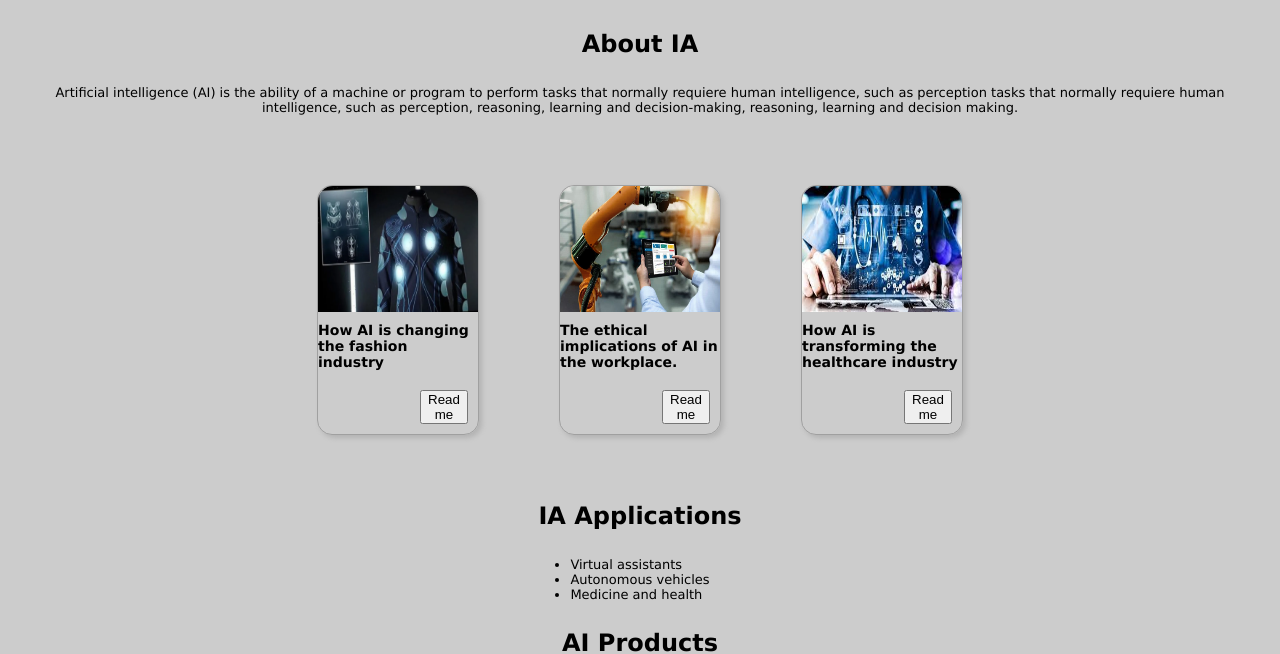
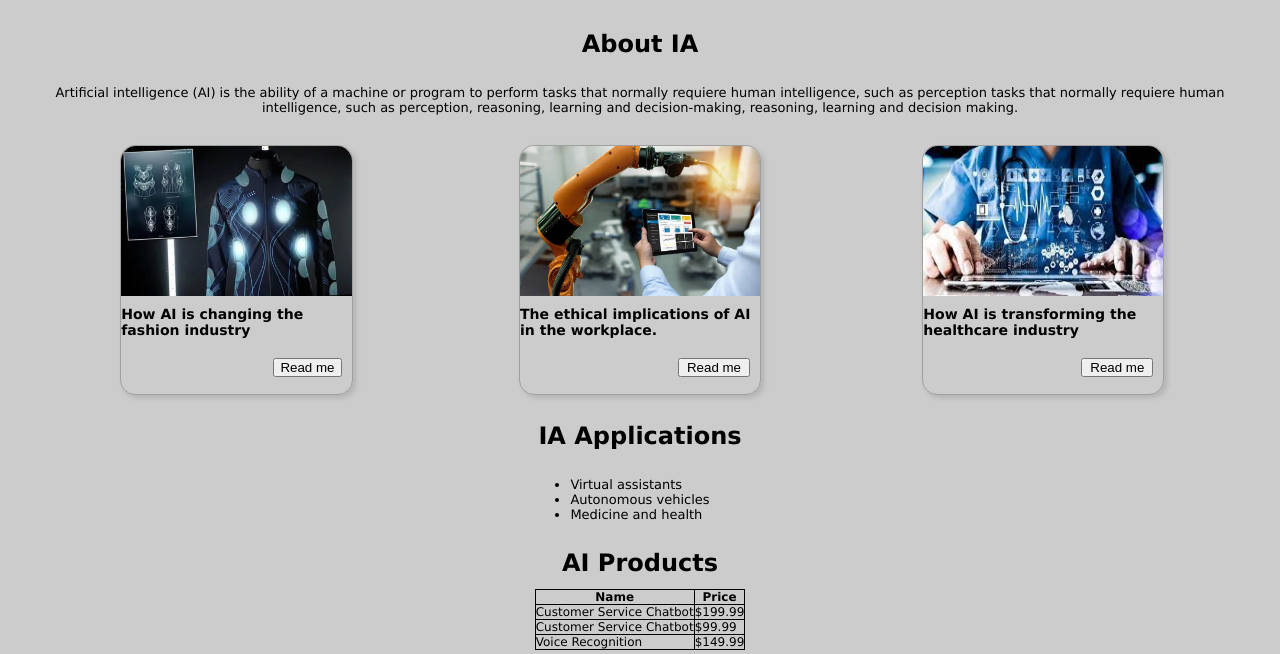
Before and after one commit to Lucianaes12/checkpoint, a plain HTML site: page Checkpoint-1/index.html in a window 1280 px wide. Shown: the part 172-826 px from the top of the page. Drawn offline with Linux system fonts and the light colour scheme.

Commit message:
Add files via upload

```diff
--- a/Checkpoint-1/style/style.css
+++ b/Checkpoint-1/style/style.css
@@ -75,11 +75,8 @@ main {
 section {
     background-color: var(--tercer-color);
     display: flex;
-    justify-content: center;
+    justify-content: space-around;
     padding: 15px;
-
-
-
 }
 
 .card {
@@ -121,10 +118,10 @@ section article div {
     align-items: end;
     justify-content: center;
     margin: 0;
-    padding: 40px;
     font-size: 12px;
     font-family: verdana;
 }
+
 
 
 
```
